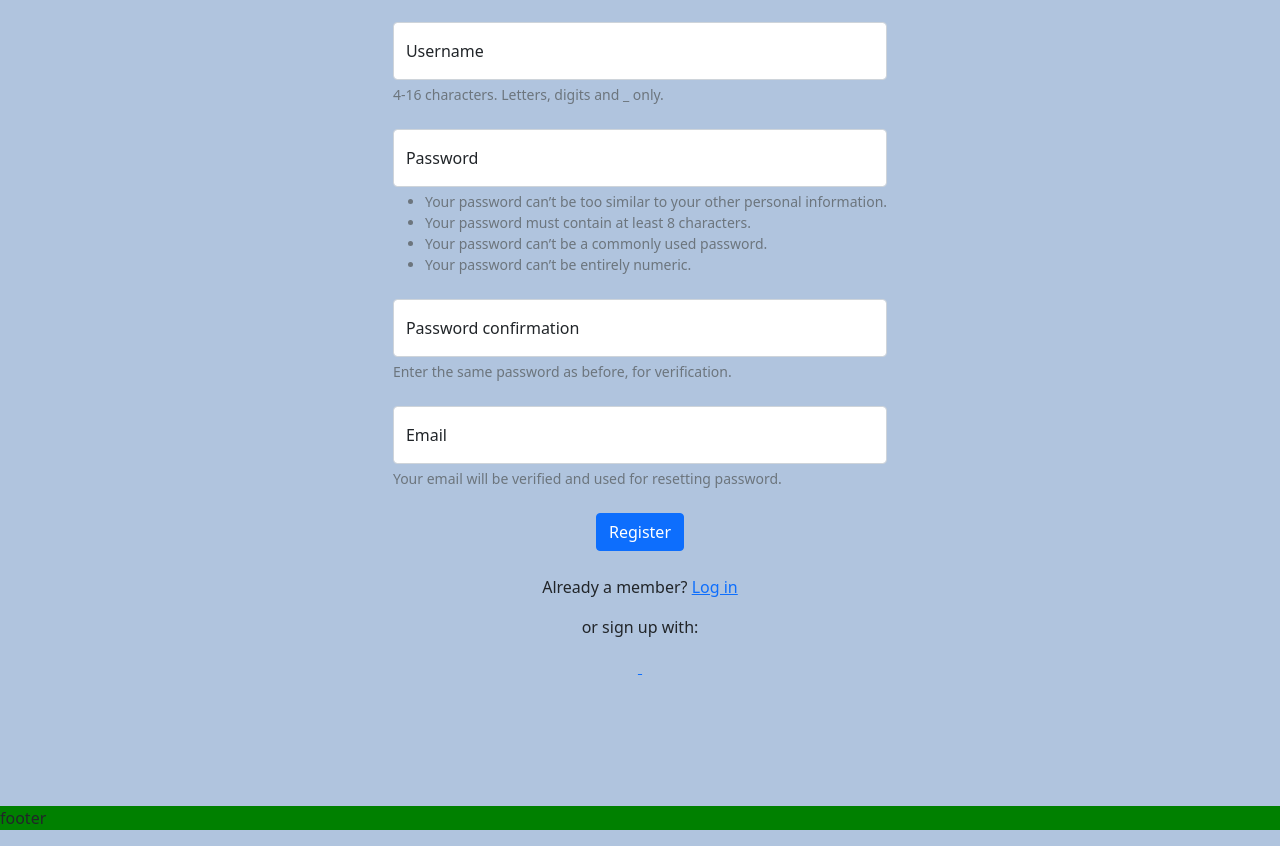
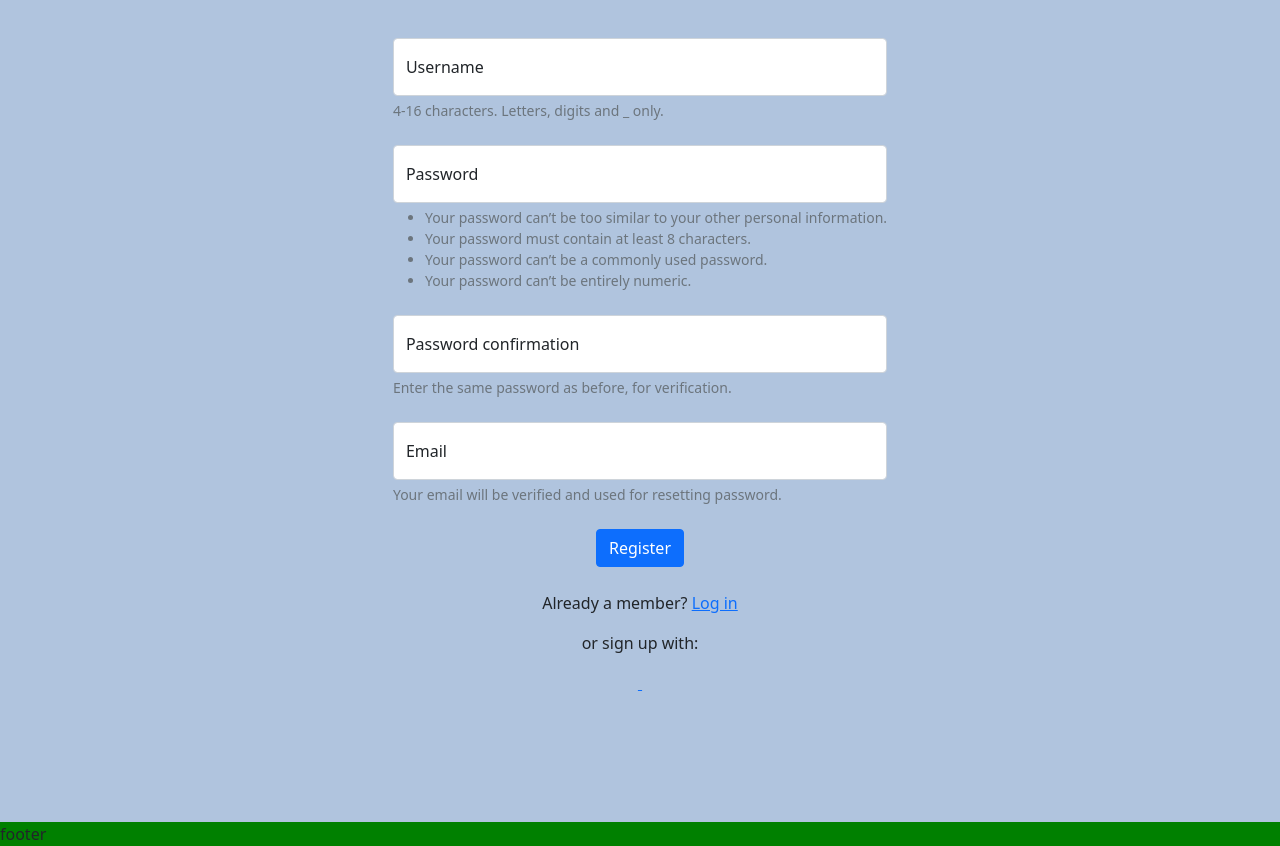
Before and after one commit to anazhmetdin/inlemma, a Django app: template accounts/templates/accounts/register.html in a window 1280 px wide. Shown: the part 58-904 px from the top of the page. Run offline with Django 3.2, Linux system fonts and the light colour scheme; the template is opened without the code that fills it, so the values that code supplies are empty.

Commit message:
organize css

```diff
--- a/home/static/main/css/base.css
+++ b/home/static/main/css/base.css
@@ -18,11 +18,14 @@
 #main {
     padding: 1em;
     min-height: 100%;
-    margin-top: 4em;
+}
+
+html, body {
+    height: 100%;
 }
 
 html body {
-    min-height: 100%;
     min-width: 18em;
     background-color: lightsteelblue;
+    margin-top: 5em;
 }
--- a/home/static/main/css/header_footer.css
+++ b/home/static/main/css/header_footer.css
@@ -1,12 +1,3 @@
-#main {
-    min-height: 100%;
-    margin-top: 4em;
-}
-
-html, body {
-    height: 100%;
-}
-
 #nav_bar {
     position: fixed;
     top: 0;
```
